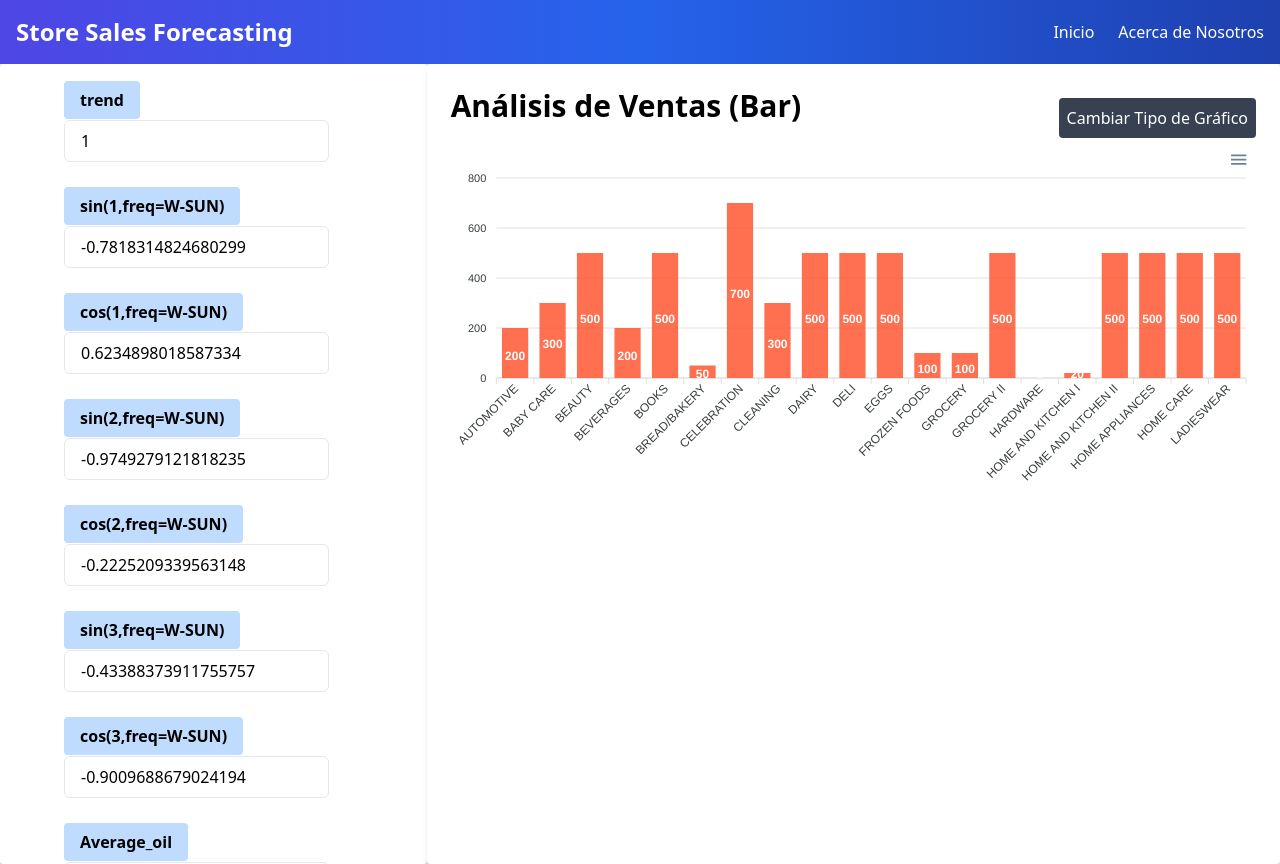
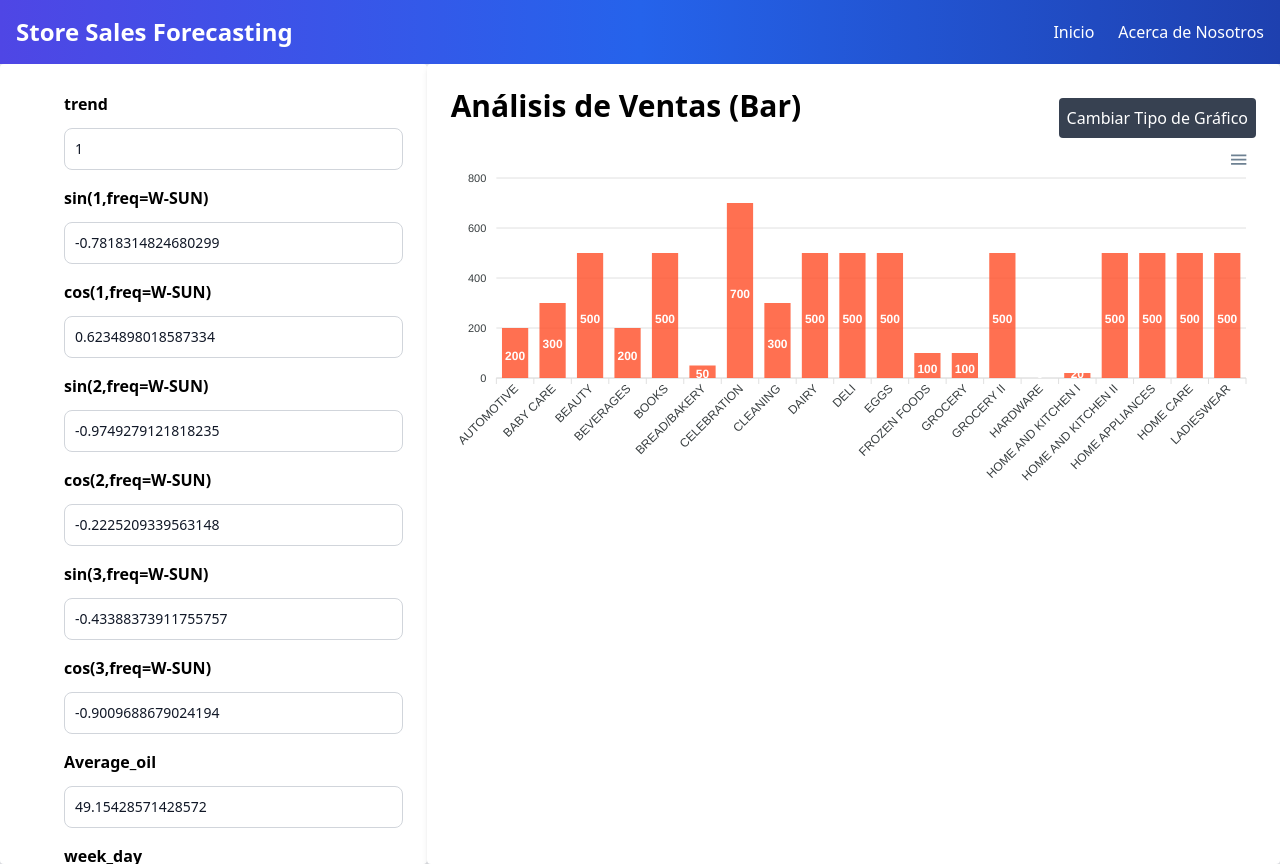
Before and after one commit to FlavioRr/StoreSalesForecastingTC3006C, a React (Vite) app in the folder front/: page / in a window 1280 px wide. Built offline with nearby package versions, Linux system fonts and the light colour scheme; no server answers.

Commit message:
It gets the response data

```diff
--- a/front/src/components/Form.jsx
+++ b/front/src/components/Form.jsx
@@ -2,7 +2,7 @@ import React, { useState } from "react";
 import { handleSubmit } from "../queries/queryPredict";
 import { useForm, FormProvider } from "react-hook-form";
 import { useNavigate } from "react-router-dom";
-import { useFormContext } from "react-hook-form";
+import { InputForm } from "../components/InputForm";
 
 // Define los nombres y placeholders de los campos
 const inputFields = [
@@ -50,36 +50,36 @@ const inputFields = [
     value: 49.15428571428572,
   },
   { name: "week_day", placeholder: "week_day", type: Number, value: 0 },
-  { name: "dayofweek_1", placeholder: "dayofweek_1", type: Boolean, value: 0 },
-  { name: "dayofweek_2", placeholder: "dayofweek_2", type: Boolean, value: 0 },
-  { name: "dayofweek_3", placeholder: "dayofweek_3", type: Boolean, value: 0 },
-  { name: "dayofweek_4", placeholder: "dayofweek_4", type: Boolean, value: 0 },
-  { name: "dayofweek_5", placeholder: "dayofweek_5", type: Boolean, value: 0 },
-  { name: "dayofweek_6", placeholder: "dayofweek_6", type: Boolean, value: 1 },
+  { name: "dayofweek_1", placeholder: "dayofweek_1", type: Number, value: 0 },
+  { name: "dayofweek_2", placeholder: "dayofweek_2", type: Number, value: 0 },
+  { name: "dayofweek_3", placeholder: "dayofweek_3", type: Number, value: 0 },
+  { name: "dayofweek_4", placeholder: "dayofweek_4", type: Number, value: 0 },
+  { name: "dayofweek_5", placeholder: "dayofweek_5", type: Number, value: 0 },
+  { name: "dayofweek_6", placeholder: "dayofweek_6", type: Number, value: 1 },
   {
     name: "type_Additional",
     placeholder: "type_Additional",
-    type: Boolean,
+    type: Number,
     value: 0,
   },
-  { name: "type_Bridge", placeholder: "type_Bridge", type: Boolean, value: 0 },
-  { name: "type_Event", placeholder: "type_Event", type: Boolean, value: 0 },
+  { name: "type_Bridge", placeholder: "type_Bridge", type: Number, value: 0 },
+  { name: "type_Event", placeholder: "type_Event", type: Number, value: 0 },
   {
     name: "type_Holiday",
     placeholder: "type_Holiday",
-    type: Boolean,
+    type: Number,
     value: 0,
   },
   {
     name: "type_Transfer",
     placeholder: "type_Transfer",
-    type: Boolean,
+    type: Number,
     value: 0,
   },
   {
     name: "type_Work Day",
     placeholder: "type_Work Day",
-    type: Boolean,
+    type: Number,
     value: 0,
   },
 ];
@@ -91,20 +91,25 @@ const Form = () => {
 
   const handleChange = (e) => {
     const { name, value, type, checked } = e.target;
-    const newValue =
-      type === "number"
-        ? parseFloat(value)
-        : type === "checkbox"
-        ? checked
-        : value;
+    let newValue;
+
+    if (type === "number") {
+      newValue = parseFloat(value);
+    } else if (type === "checkbox") {
+      // Convert checkboxes to "1" for checked and "0" for unchecked
+      newValue = checked ? 1 : 0;
+    } else {
+      newValue = value;
+    }
+
     setFormData({ ...formData, [name]: newValue });
   };
 
+
   const onSubmitData = async (data) => {
-    cconsole.log("Sending data to backend:", data);
     try {
       await handleSubmit(data);
-      navigate("/ProjectInfo");
+      navigate("/");
     } catch (err) {
       alert(err);
     }
@@ -117,31 +122,15 @@ const Form = () => {
         className="w-full max-w-md mx-auto"
       >
         {inputFields.map((field) => (
-          <div className="mb-6 ml-10" key={field.name}>
-            <div>
-              <label className="bg-blue-200 text-black font-bold py-2 px-4 rounded">
-                {field.name}
-              </label>
-            </div>
-
-            {field.type === Boolean ? (
-              <input
-                type="checkbox"
-                name={field.name}
-                defaultChecked={field.value} // Use defaultChecked for checkboxes
-                className="border rounded-md py-2 px-4 my-2"
-                onChange={handleChange}
-              />
-            ) : (
-              <input
-                type={field.type === Number ? "number" : "text"}
-                placeholder={field.placeholder}
-                name={field.name}
-                defaultValue={field.value}
-                className="border rounded-md py-2 px-4 my-2"
-                onChange={handleChange}
-              />
-            )}
+          <div className="mb-3 ml-10" key={field.name}>
+            <InputForm
+              label={field.name}
+              name={field.name}
+              type={field.type === Boolean ? "checkbox" : "number"}
+              defaultValue={field.value}
+              placeholder={field.placeholder}
+              onChange={handleChange}
+            />
           </div>
         ))}
         <div className="text-center">
--- /dev/null
+++ b/front/src/components/InputForm.jsx
@@ -0,0 +1,34 @@
+import React from "react";
+import { useFormContext } from "react-hook-form";
+
+export const InputForm = ({
+  label,
+  name,
+  type,
+  placeholder,
+  defaultValue,
+  pattern,
+  required = false,
+  onChange,
+}) => {
+  const { register } = useFormContext();
+
+  return (
+    <div className="flex flex-col gap-2 w-full h-full">
+      <label htmlFor={name} className="font-semibold text-md py-1">
+        {label}
+      </label>
+      <input
+        {...register(name, { pattern: { value: pattern } })}
+        defaultValue={defaultValue}
+        className="border border-gray-300 text-gray-900 text-sm rounded-lg focus:ring-blue-500 focus:border-blue-500 w-full p-2.5"
+        type={type}
+        id={name}
+        placeholder={placeholder}
+        autoComplete="off"
+        required={required}
+        onChange={onChange}
+      />
+    </div>
+  );
+};
--- a/front/src/queries/queryPredict.js
+++ b/front/src/queries/queryPredict.js
@@ -1,59 +1,42 @@
 import axios from "axios";
+
+// Assuming you have defined baseUrl somewhere like you did before
 const baseUrl = import.meta.env.VITE_BASE_URL;
 
 export const handleSubmit = async (data) => {
-  const formData = new FormData();
-  const {
-    trend,
-    freqWSUN1sin,
-    freqWSUN1cos,
-    freqWSUN2sin,
-    freqWSUN2cos,
-    freqWSUN3sin,
-    freqWSUN3cos,
-    Average_oil,
-    week_day,
-    dayofweek_1,
-    dayofweek_2,
-    dayofweek_3,
-    dayofweek_4,
-    dayofweek_5,
-    dayofweek_6,
-    type_Additional,
-    type_Bridge,
-    type_Event,
-    type_Holiday,
-    type_Transfer,
-    type_WorkDay,
-  } = data;
-
-  formData.append("trend", trend);
-  formData.append("sin(1,freq=W-SUN)", freqWSUN1sin);
-  formData.append("cos(1,freq=W-SUN)", freqWSUN1cos);
-  formData.append("sin(2,freq=W-SUN)", freqWSUN2sin);
-  formData.append("cos(2,freq=W-SUN)", freqWSUN2cos);
-  formData.append("sin(3,freq=W-SUN)", freqWSUN3sin);
-  formData.append("cos(3,freq=W-SUN)", freqWSUN3cos);
-  formData.append("Average_oil", Average_oil);
-  formData.append("week_day", week_day);
-  formData.append("dayofweek_1", dayofweek_1);
-  formData.append("dayofweek_2", dayofweek_2);
-  formData.append("dayofweek_3", dayofweek_3);
-  formData.append("dayofweek_4", dayofweek_4);
-  formData.append("dayofweek_5", dayofweek_5);
-  formData.append("dayofweek_6", dayofweek_6);
-  formData.append("type_Additional", type_Additional);
-  formData.append("type_Bridge", type_Bridge);
-  formData.append("type_Event", type_Event);
-  formData.append("type_Holiday", type_Holiday);
-  formData.append("type_Transfer", type_Transfer);
-  formData.append("type_Work Day", type_WorkDay);
+  const inputData = {
+    "trend": parseFloat(data.trend),
+    "sin(1,freq=W-SUN)": parseFloat(data["sin(1,freq=W-SUN)"]),
+    "cos(1,freq=W-SUN)": parseFloat(data["cos(1,freq=W-SUN)"]),
+    "sin(2,freq=W-SUN)": parseFloat(data["sin(2,freq=W-SUN)"]),
+    "cos(2,freq=W-SUN)": parseFloat(data["cos(2,freq=W-SUN)"]),
+    "sin(3,freq=W-SUN)": parseFloat(data["sin(3,freq=W-SUN)"]),
+    "cos(3,freq=W-SUN)": parseFloat(data["cos(3,freq=W-SUN)"]),
+    "Average_oil": parseFloat(data.Average_oil),
+    "week_day": parseFloat(data.week_day),
+    "dayofweek_1": data.dayofweek_1 ? 1 : 0,
+    "dayofweek_2": data.dayofweek_2 ? 1 : 0,
+    "dayofweek_3": data.dayofweek_3 ? 1 : 0,
+    "dayofweek_4": data.dayofweek_4 ? 1 : 0,
+    "dayofweek_5": data.dayofweek_5 ? 1 : 0,
+    "dayofweek_6": data.dayofweek_6 ? 1 : 0,
+    "type_Additional": data.type_Additional ? 1 : 0,
+    "type_Bridge": data.type_Bridge ? 1 : 0,
+    "type_Event": data.type_Event ? 1 : 0,
+    "type_Holiday": data.type_Holiday ? 1 : 0,
+    "type_Transfer": data.type_Transfer ? 1 : 0,
+    "type_Work Day": data["type_Work Day"] ? 1 : 0,
+  };
 
   try {
+    console.log("Data:", inputData);
     const response = await axios({
-        url: `${baseUrl}/predict`,
-        method: "POST",
-        data: formData
+      url: `${baseUrl}/predict`,
+      method: "POST",
+      data: inputData,
+      headers: {
+        'Content-Type': 'application/json',
+      },
     });
     console.log(response.data);
   } catch (error) {
```
